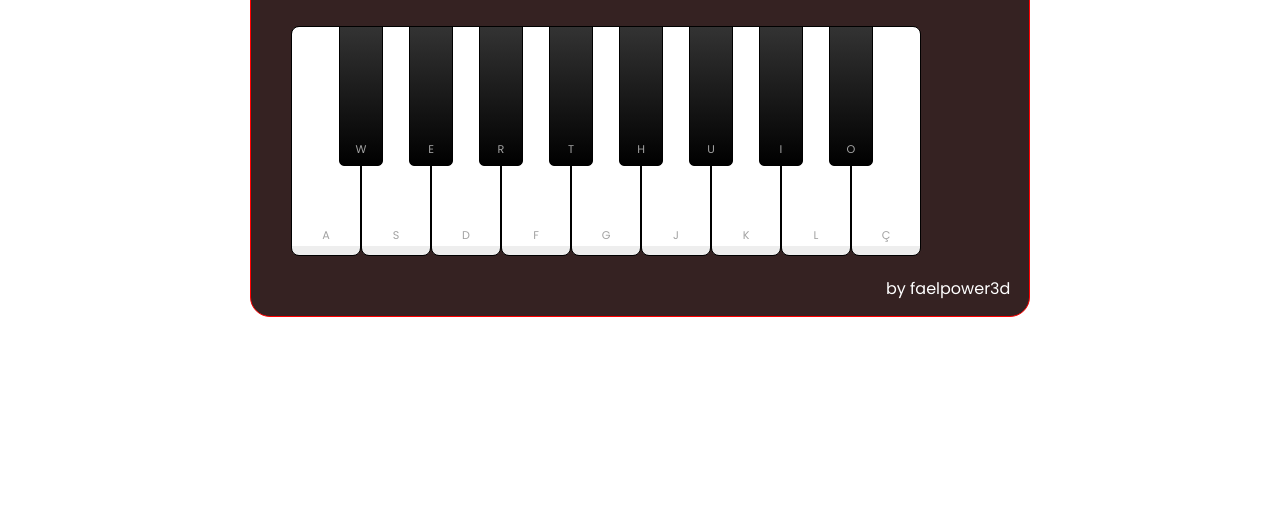
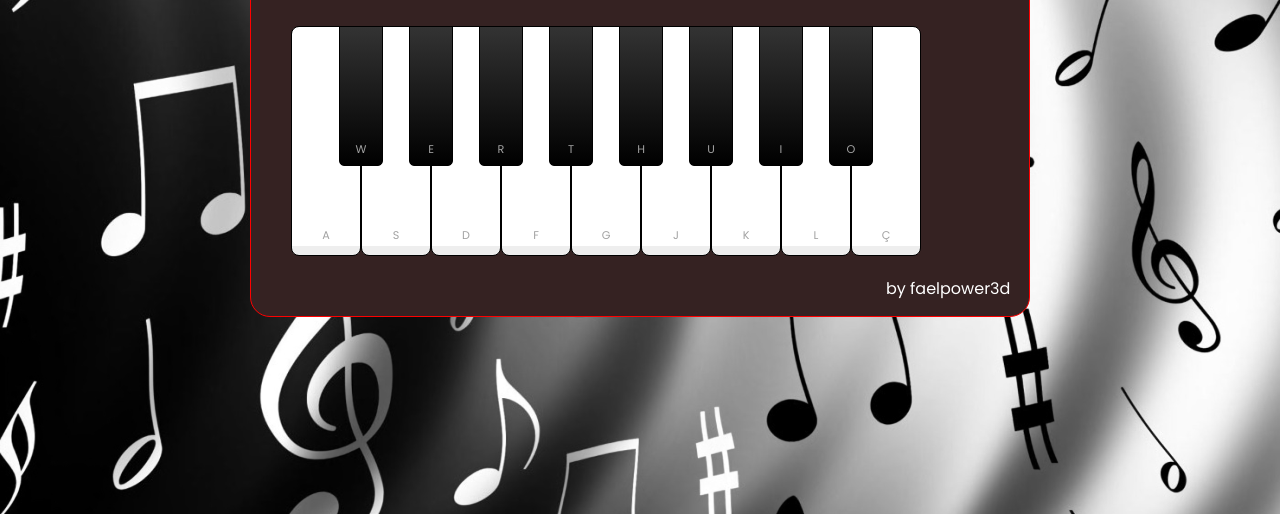
Before and after one commit to faelpower3d/js-piano, a plain HTML site: page index.html in a window 1280 px wide. Shown: the part 286-800 px from the top of the page. Drawn offline with Linux system fonts and the light colour scheme; a web font is replaced by a local one.

Commit message:
Update main.css

```diff
--- a/styles/main.css
+++ b/styles/main.css
@@ -3,7 +3,7 @@ body{
     align-items: center;
     justify-content: center;
     min-height: 100vh;
-    background-image: url('/main/img/background.png');
+    background-image: url('/js-piano/img/background.png');
     background-size: cover;
 
 }
```
